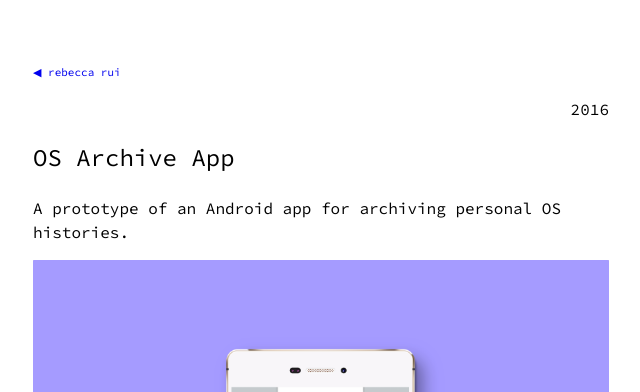
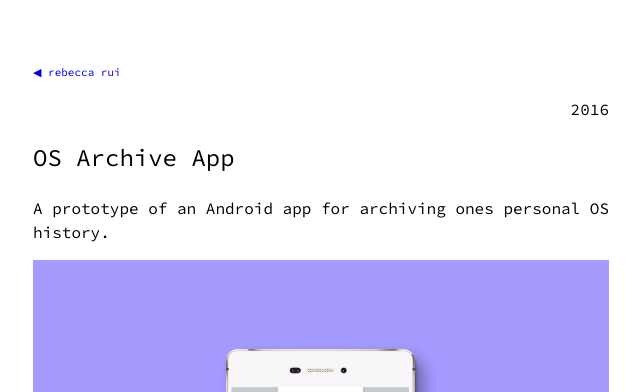
Before and after one commit to iurrrui/iurrrui.github.io, a Jekyll site: the page built from _posts/2016-10-27-os-archive-app.md, in a window 1280 px wide. Shown: the top 392 px of the page, without its empty margins (319-959 px from the left). Built offline with Jekyll 4.4.1, drawn with Linux system fonts in a browser that asks for light colours.

Commit message:
Edited project descriptions

```diff
--- a/_posts/2016-10-27-os-archive-app.md
+++ b/_posts/2016-10-27-os-archive-app.md
@@ -4,7 +4,7 @@ title: OS Archive App
 category: project
 ---
 
-A prototype of an Android app for archiving personal OS histories.
+A prototype of an Android app for archiving ones personal OS history.
 
 ![](/assets/media/os_archive_app.png)
 
```
Also changed, not shown: _posts/2017-01-30-bureaucracy-complex.md (+1 -1 lines), _posts/2017-02-18-our-frames.md (+1 -1 lines), _posts/2018-06-20-manufacturing-habits.md (+1 -1 lines), 5 other files.
